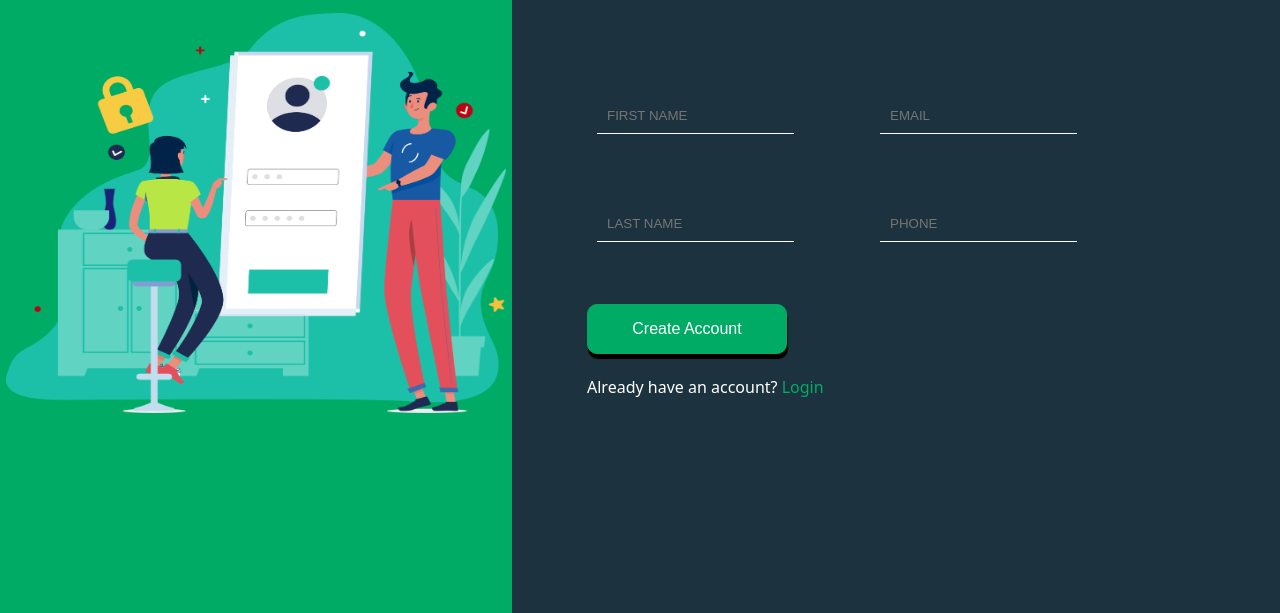
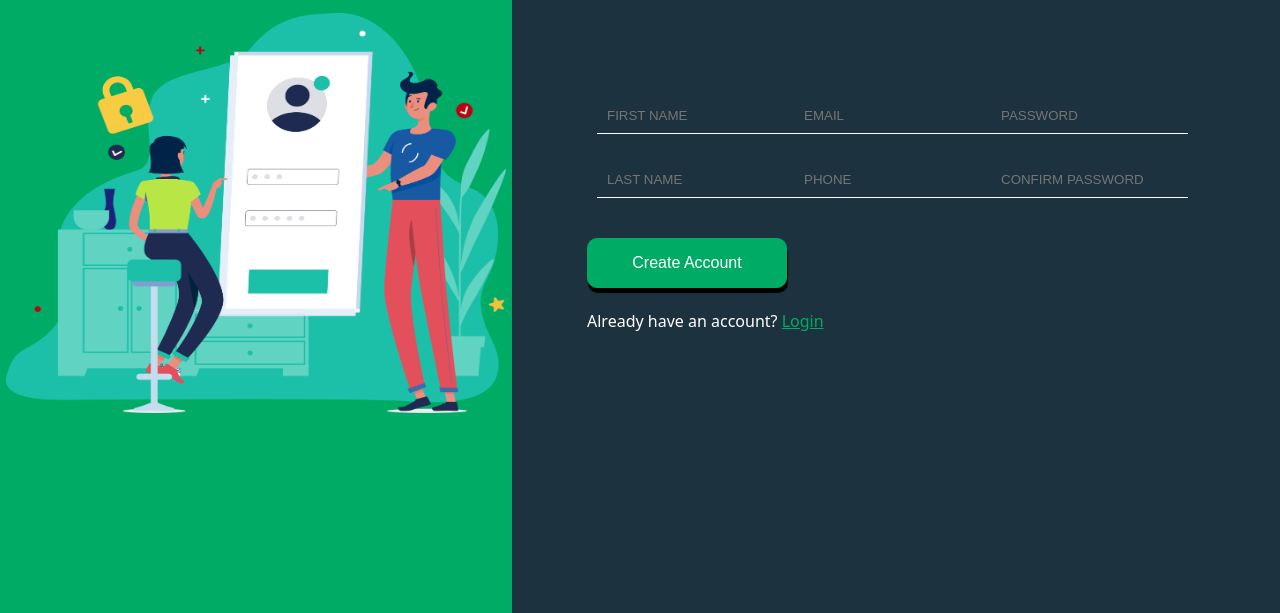
Before and after one commit to Deeshon/top-signup-form, a plain HTML site: page index.html in a window 1280 px wide. Shown: the part 187-800 px from the top of the page. Drawn offline with Linux system fonts and the light colour scheme.

Commit message:
Entered input fields for PASSWORD and CONFIRM PASSWORD

```diff
--- a/index.html
+++ b/index.html
@@ -5,7 +5,8 @@
     <meta http-equiv="X-UA-Compatible" content="IE=edge">
     <meta name="viewport" content="width=device-width, initial-scale=1.0">
     <link rel="stylesheet" href="style.css">
-    <title>Document</title>
+    <link rel="shortcut icon" href="favicon.png" type="image/x-icon">
+    <title>Sign up | Workspace</title>
 </head>
 <body>
     <div class="container1">
@@ -19,19 +20,24 @@
             <form>
                 <div>
                     <div><input type="text" placeholder="FIRST NAME"></div>
-                    <br><br><br><br>
+                    <br><br>
                     <div><input type="email" placeholder="EMAIL"></div>
+                    <br><br>
+                    <div><input type="password" placeholder="PASSWORD"></div>
                 </div>
                 <div>
                     <div><input type="text" placeholder="LAST NAME"></div>
-                    <br><br><br><br>
+                    <br><br>
                     <div><input type="text" placeholder="PHONE"></div>
+                    <br><br>
+                    <div><input type="password" placeholder="CONFIRM PASSWORD"></div>
                 </div>
-                <button id="sub-btn">Create Account</button>
-                <br>
-                <br>
-                Already have an account? <span style="color: #00AB66;">Login</span>
             </form>
+            <br>
+            <button id="sub-btn">Create Account</button>
+            <br>
+            <br>
+            Already have an account? <a href="" style="color: #00AB66;">Login</a>
         </div>
 
     </div>
```
